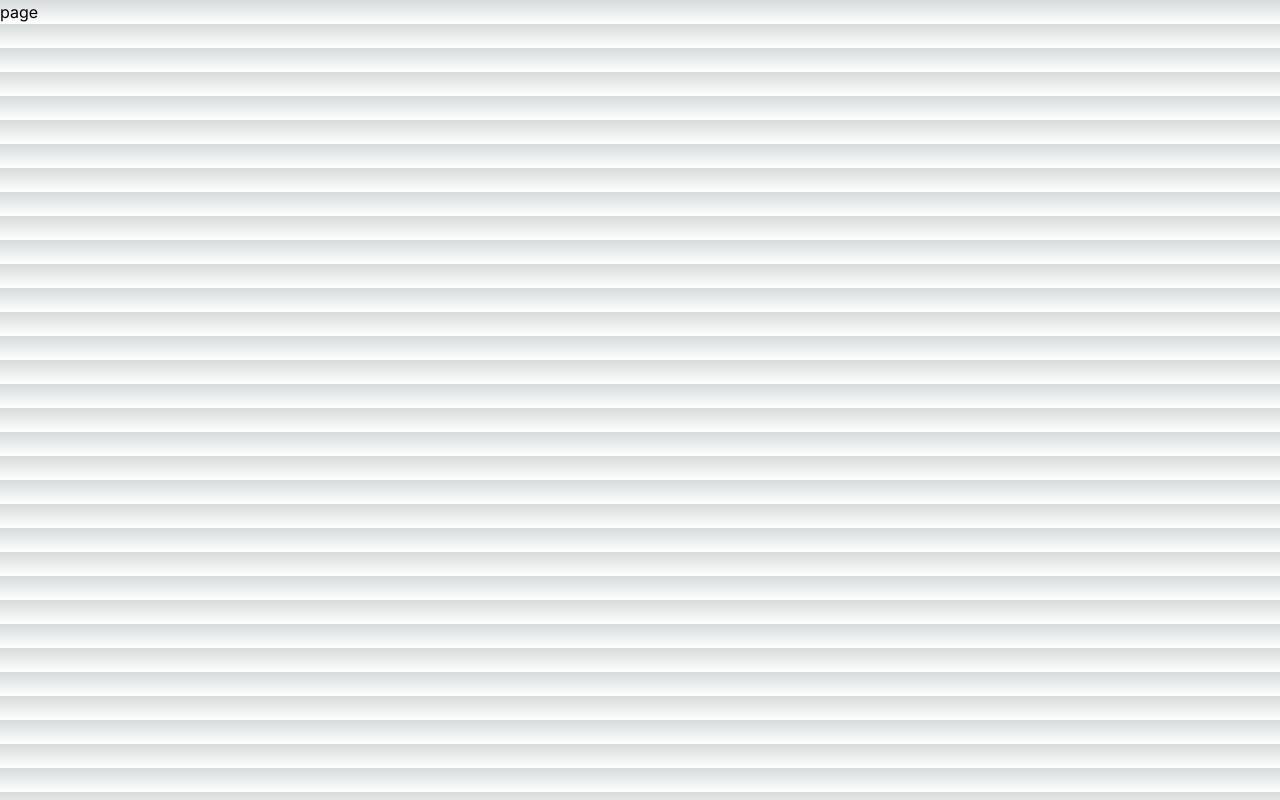
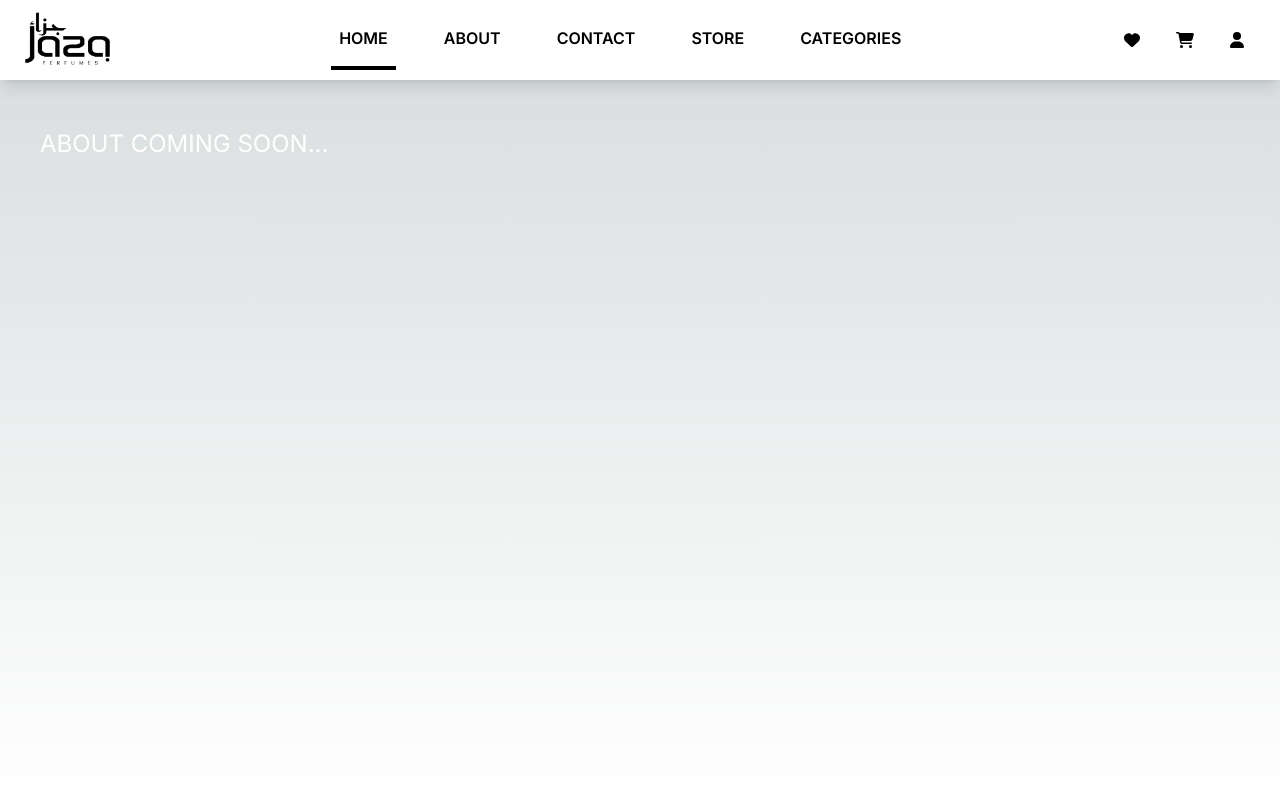
Before and after one commit to yaseenmirshal/jazaperfume, a Next.js app: page /About in a window 1280 px wide. Built offline with nearby package versions, Linux system fonts and the light colour scheme.

Commit message:
cards modified

```diff
--- a/app/(routes)/About/page.tsx
+++ b/app/(routes)/About/page.tsx
@@ -1,8 +1,17 @@
-import React from 'react'
+
+import React from 'react';
+import Navbar from "@/app/Components/Navbar";
 
 function page() {
   return (
-    <div>page</div>
+    <>
+    <Navbar/>
+    <div className='h-screen w-full pt-32'>
+    <h1 className='text-white ml-10 text-2xl'>ABOUT COMING SOON... </h1>
+    </div>
+
+    </>
+
   )
 }
 
--- a/app/(routes)/Contact/page.tsx
+++ b/app/(routes)/Contact/page.tsx
@@ -1,8 +1,16 @@
-import React from 'react'
+
+import React from 'react';
+import Navbar from "@/app/Components/Navbar";
 
 function page() {
   return (
-    <div>page</div>
+    <>
+    <Navbar/>
+    <div className='h-screen w-full pt-32'>
+    <h1 className='text-white ml-10 text-2xl'>CONTACT COMING SOON... </h1>
+    </div>
+
+    </>
   )
 }
 
--- a/app/(routes)/Store/page.tsx
+++ b/app/(routes)/Store/page.tsx
@@ -170,7 +170,7 @@ function Page() {
         {/* Products Section */}
         <div className="flex-1 bg-gray-100 p-4 pt-28 overflow-auto">
 
-          <div className="grid grid-cols-1 sm:grid-cols-2 lg:grid-cols-3 gap-6">
+          <div className="grid grid-cols-1 md:grid-cols-2 lg:grid-cols-4 gap-6">
             {products.map((product) => (
               <div
                 key={product.id}
--- a/app/Components/Curos.tsx
+++ b/app/Components/Curos.tsx
@@ -95,7 +95,7 @@ const perfumes = [
 
   return (
     <>
-    <div className="container mx-auto py-8 bg-slate-100  ">
+    <div className="container mx-auto py-0 bg-white  w-full ">
       <Slider {...settings}>
         {perfumes.map((perfume) => (
           <div key={perfume.id} className="p-4">
--- a/app/Components/Curostop.tsx
+++ b/app/Components/Curostop.tsx
@@ -18,7 +18,7 @@ const Carousel = () => {
 
   return (
     <>
-    <div className='w-full h-auto md:h-80 justify-center p-0 bg-white'>
+    <div className='block lg:hidden w-full h-auto md:h-80 justify-center p-0 bg-white'>
       <div className="relative w-full h-auto overflow-hidden ">
         <div
           className="flex transition-transform duration-1000 ease-in-out"
--- a/app/Components/Navbar.tsx
+++ b/app/Components/Navbar.tsx
@@ -22,7 +22,7 @@ const Navbar = () => {
 
   return (
     <header
-      className={`fixed top-0 w-full   shadow-lg transition transform ${
+      className={`fixed top-0 w-full  shadow-lg transition transform ${
         visible ? 'translate-y-0' : '-translate-y-full'
       } duration-500 ease-in-out z-50`}
       style={{
@@ -44,25 +44,25 @@ const Navbar = () => {
           </div>
           <div className="hidden md:flex justify-center flex-grow space-x-10 max-h-20">
             <Link href="/" legacyBehavior>
-              <a className="py-4 px-2 text-ivory border-b-4 border-ivory font-semibold" style={{ color: '#FFFFF0' }}>HOME</a>
+              <a className="py-4 px-2 text-ivory border-b-4 border-black font-semibold" style={{ color: 'black' }}>HOME</a>
             </Link>
             <Link href="/About" legacyBehavior>
-              <a className="py-4 px-2 text-lightGray font-semibold hover:text-richGold transition duration-300" style={{ color: '#D3D3D3' }}>ABOUT</a>
+              <a className="py-4 px-2 text-lightGray font-semibold hover:text-richGold transition duration-300" style={{ color: 'black' }}>ABOUT</a>
             </Link>
             <Link href="/Contact" legacyBehavior>
-              <a className="py-4 px-2 text-lightGray font-semibold hover:text-richGold transition duration-300" style={{ color: '#D3D3D3' }}>CONTACT</a>
+              <a className="py-4 px-2 text-lightGray font-semibold hover:text-richGold transition duration-300" style={{ color: 'black' }}>CONTACT</a>
             </Link>
             <Link href="/Store" legacyBehavior>
-              <a className="py-4 px-2 text-lightGray font-semibold hover:text-richGold transition duration-300" style={{ color: '#D3D3D3' }}>STORE</a>
+              <a className="py-4 px-2 text-lightGray font-semibold hover:text-richGold transition duration-300" style={{ color: 'black' }}>STORE</a>
             </Link>
             <Link href="/" legacyBehavior>
-              <a className="py-4 px-2 text-lightGray font-semibold hover:text-richGold transition duration-300" style={{ color: '#D3D3D3' }}>CATEGORIES</a>
+              <a className="py-4 px-2 text-lightGray font-semibold hover:text-richGold transition duration-300" style={{ color: 'black' }}>CATEGORIES</a>
             </Link>
           </div>
           <div className="hidden md:flex items-center space-x-9 mr-5">
-            <FontAwesomeIcon icon={faHeart} className="text-lightGray hover:text-richGold cursor-pointer" />
-            <FontAwesomeIcon icon={faShoppingCart} className="text-lightGray hover:text-richGold cursor-pointer" />
-            <Link href="/Signup"><FontAwesomeIcon icon={faUser} className="text-lightGray hover:text-richGold cursor-pointer" /></Link>
+            <FontAwesomeIcon icon={faHeart} className="text-black hover:text-richGold cursor-pointer" />
+            <FontAwesomeIcon icon={faShoppingCart} className="text-black hover:text-richGold cursor-pointer" />
+            <Link href="/Signup"><FontAwesomeIcon icon={faUser} className="text-black hover:text-richGold cursor-pointer" /></Link>
           </div>
 
           <div className="md:hidden flex items-center">
--- a/app/page.tsx
+++ b/app/page.tsx
@@ -9,10 +9,10 @@ const Home = () => {
     <>
       <Navbar />
 
-      <div className="flex flex-col md:flex-row">
+      <div className="hidden flex-col md:flex-row">
         {/* Left Column */}
         <div
-          className="hidden md:block w-full h-screen items-center justify-start pt-10 px-6 md:px-16 bg-cover bg-center"
+          className="w-full h-screen items-center justify-start pt-10 px-6 md:px-16 bg-cover bg-center"
           style={{ backgroundImage: 'url(./b4full.png)', zIndex: '-1' }}
         >
           <div className="text-left">
```
Also changed, not shown: app/Components/SocialIcons.tsx (+22 -16 lines).
